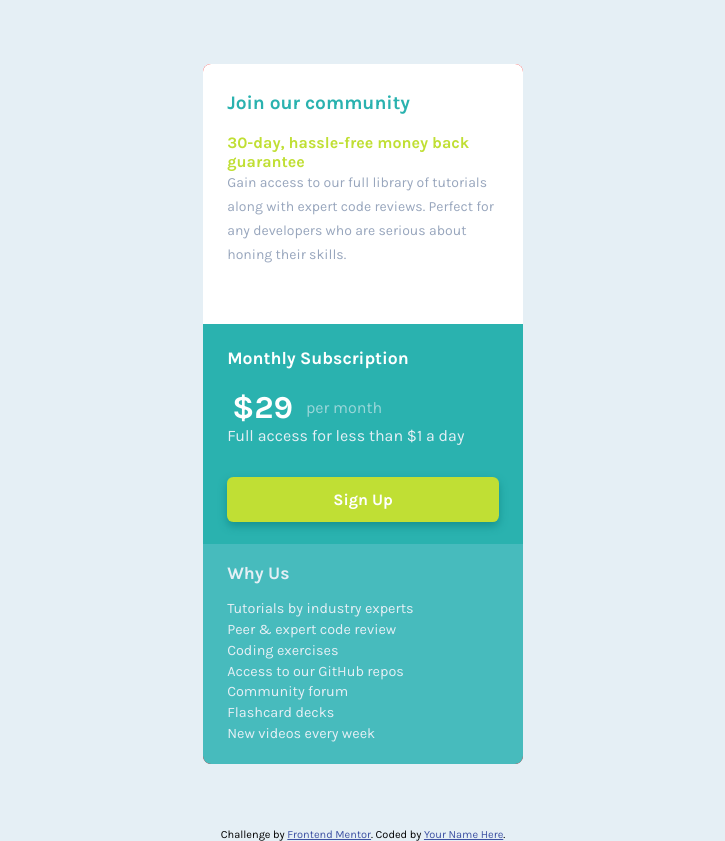
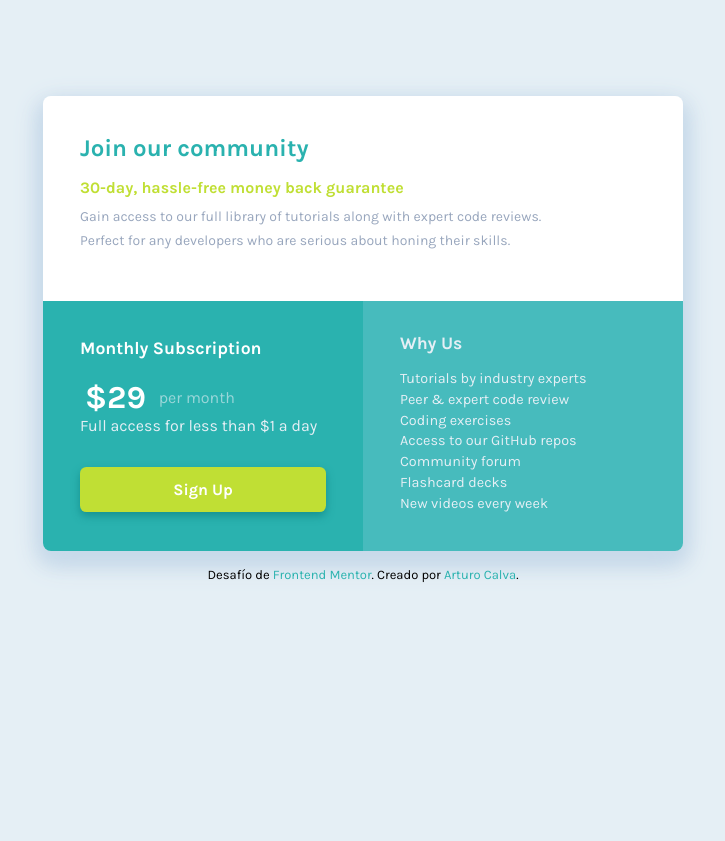
Before and after one commit to SimoniacJewel88/Componente-GRID-Precio-Unico, a plain HTML site: page index.html in a window 1280 px wide. Shown: the whole page, without its empty margins (277-1002 px from the left). After the commit the page ends 800 px from the top, so only its background shows below. Drawn offline with Linux system fonts and the light colour scheme.

Commit message:
vista escritorio completa, falta editar README.md

```diff
--- a/index.html
+++ b/index.html
@@ -22,7 +22,7 @@
           <p>30-day, hassle-free money back guarantee</p>
           <p class="descripcion">Gain access to our full library of tutorials along with expert code reviews.
             Perfect for any developers who are serious about honing their skills.</p>
-        </div>
+          </div>
       </section>
       <section class="seccion-pago">
         <div>
@@ -49,25 +49,10 @@
       </section>
     </div>
   </main>
-
-
-
-
-
-
-
-
-
-
-
-
-
-
-
   <footer>
     <p class="attribution">
-      Challenge by <a href="https://www.frontendmentor.io?ref=challenge" target="_blank">Frontend Mentor</a>.
-      Coded by <a href="#">Your Name Here</a>.
+      Desafío de <a href="https://www.frontendmentor.io?ref=challenge" target="_blank">Frontend Mentor</a>.
+      Creado por <a href="https://github.com/SimoniacJewel88">Arturo Calva</a>.
     </p>
   </footer>
 </body>
--- a/sass/custom.scss
+++ b/sass/custom.scss
@@ -6,6 +6,7 @@ $bright-yellow: hsl(71, 73%, 54%);
 // Colores Neutrales
 
 $light-gray: hsl(204, 43%, 93%);
+$light-gray-shadow: hsl(207, 44%, 85%);
 $grayish-blue: hsl(218, 22%, 67%);
 
 $base-font: 'Karla', sans-serif;
@@ -30,14 +31,14 @@ body {
 .contenido-grid {
     display: grid;
     grid-template-rows: auto 1fr 1fr;
-    background-color: red;
 
     width: 320px;
     margin: 0 auto;
     margin-top: 4rem;
-    margin-bottom: 4rem;
+    margin-bottom: 1rem;
     border-radius: 0.5rem;
     overflow: hidden;
+    box-shadow: 0px 10px 30px $light-gray-shadow, 3px 9px 20px $light-gray-shadow, -3px 9px 20px $light-gray-shadow;
 }
 
 .seccion-descripcion {
@@ -147,10 +148,66 @@ body {
     }
 }
 
+// MEDIA QUERIES
+@media (min-width: 768px) {
+
+    .principal {
+        background-color: $light-gray;
+        width: 100vw;
+        margin: 0 auto;
+    }
+
+    .contenido-grid {
+        display: grid;
+        grid-template-columns: 1fr 1fr;
+        grid-template-rows: auto auto;
+        width: 640px;
+        margin-top: 6rem;
+    }
+
+    .seccion-descripcion {
+        grid-column: 1 / 3;
+        grid-row: 1 / 2;
+        // border-radius: 0.5rem;
+        padding: 2rem;
+        padding-right: 7rem;
+        height: 205px;
+        div {
+            h1 {
+                font-size: 1.5rem;
+            }
+            .descripcion {
+                margin-top: 0.5rem;
+            }
+        }
+    }
+
+    .seccion-pago {
+        height: 250px;
+        padding-right: 2rem;
+        padding-left: 2rem;
+        padding-top: 2rem;
+    }
+
+    .seccion-nosotros {
+        height: 250px;
+        padding-right: 2rem;
+        padding-left: 2rem;
+        padding-top: 2rem;
+    }
+
+}
+
+
+
+
 // Estilos Frontend Mentor
 .attribution {
-    font-size: 11px; text-align: center;
+    font-size: 13px;
+    text-align: center;
+    margin-bottom: 1rem;
 }
 .attribution a {
-    color: hsl(228, 45%, 44%);
+    color: $cyan;
+    text-decoration: none;
 }
```
Also changed, not shown: css/estilos.css, 1 other file.
